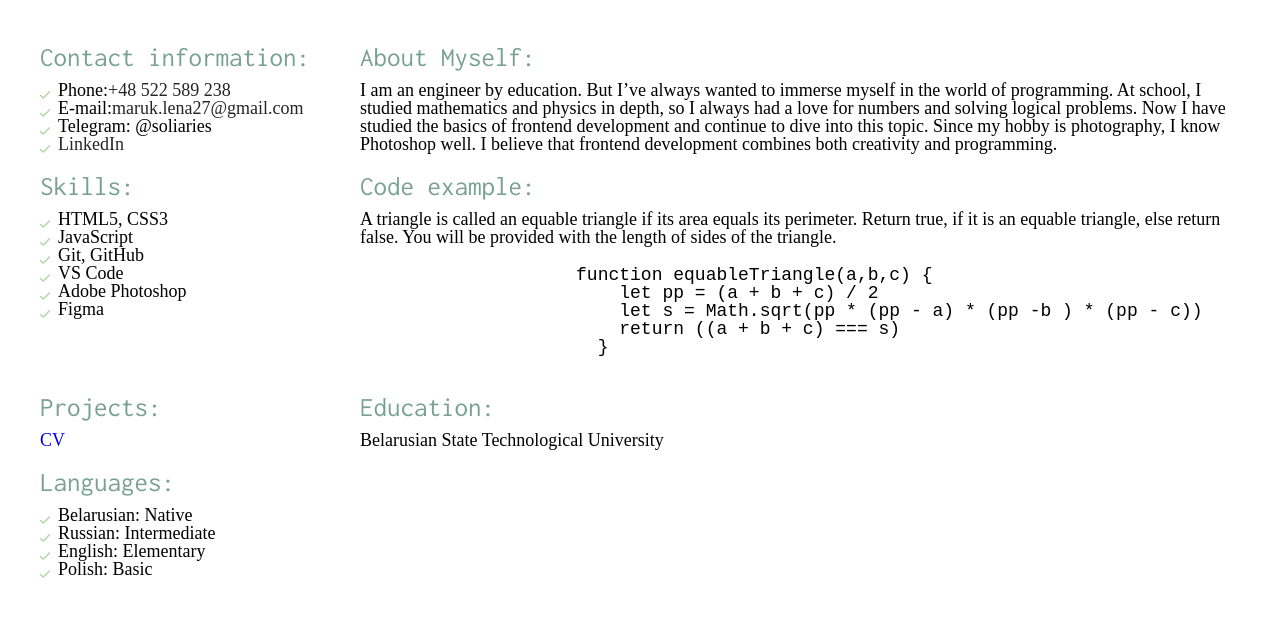
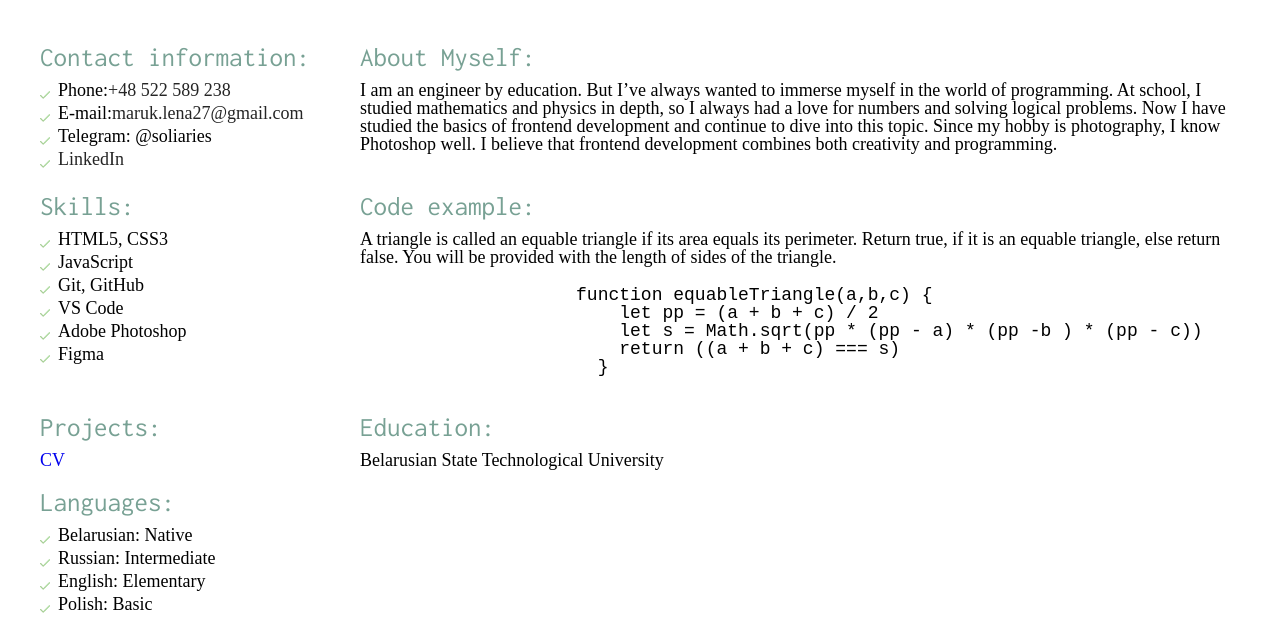
Before and after one commit to Helen2790/rsschool-cv, a plain HTML site: page index.html in a window 1280 px wide. Shown: the part 211-842 px from the top of the page. Drawn offline with Linux system fonts and the light colour scheme; a web font is replaced by a local one.

Commit message:
feat: changed li

```diff
--- a/style.css
+++ b/style.css
@@ -127,6 +127,7 @@ pre {
 .svg>li {
 	display: flex;
 	align-items: center;
+	margin-bottom: 5px;
 }
 
 .svg>li::before {
```
